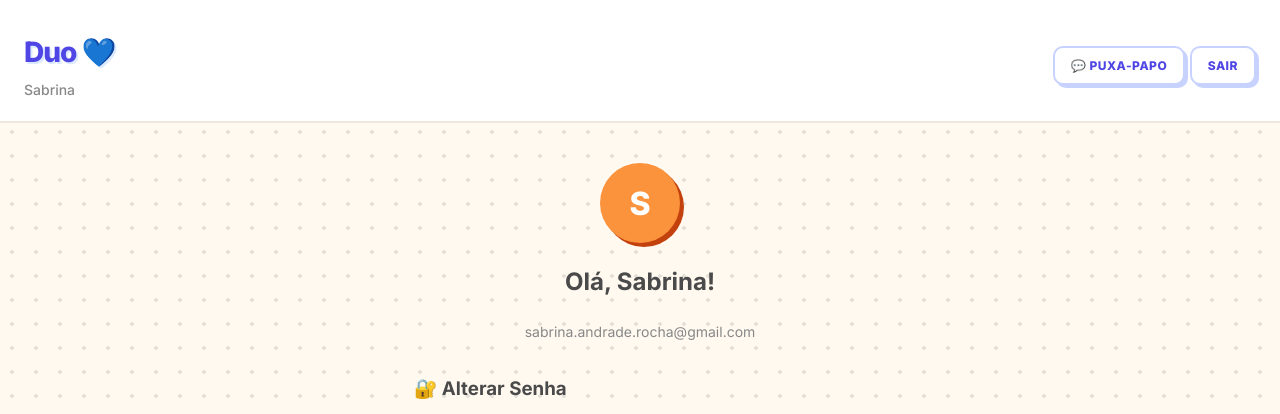
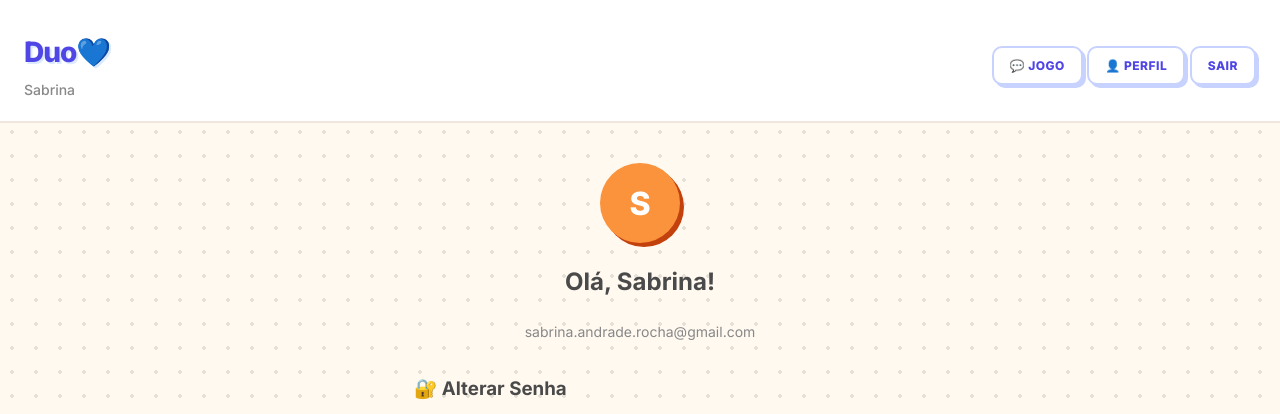
Before and after one commit to sabrinaandraderocha-cmyk/duo, a FastAPI app: page /profile in a window 1280 px wide. Shown: the top 414 px of the page. Run offline with FastAPI, Linux system fonts and the light colour scheme; a user stored in the database is signed in.

Commit message:
Update base.html

```diff
--- a/app/templates/base.html
+++ b/app/templates/base.html
@@ -17,7 +17,7 @@
     <div class="topbar">
 
       <div class="brand">
-        <h1><a href="/">Duo 💙</a></h1>
+        <h1><a href="/">Duo💙</a></h1>
         <p class="subtitle">
           {% if user %}
             {{ user.name }} {% if partner_name %}+ {{ partner_name }}{% endif %}
@@ -29,7 +29,8 @@
 
       <nav class="quick-actions">
         {% if user %}
-          <a class="btn secondary tiny" href="/puxa-papo">💬 Puxa-papo</a>
+          <a class="btn secondary tiny" href="/puxa-papo">💬 Jogo</a>
+          <a class="btn secondary tiny" href="/profile">👤 Perfil</a>
           <a class="btn secondary tiny" href="/logout">Sair</a>
         {% else %}
           <a class="btn secondary tiny" href="/login">Entrar</a>
```
